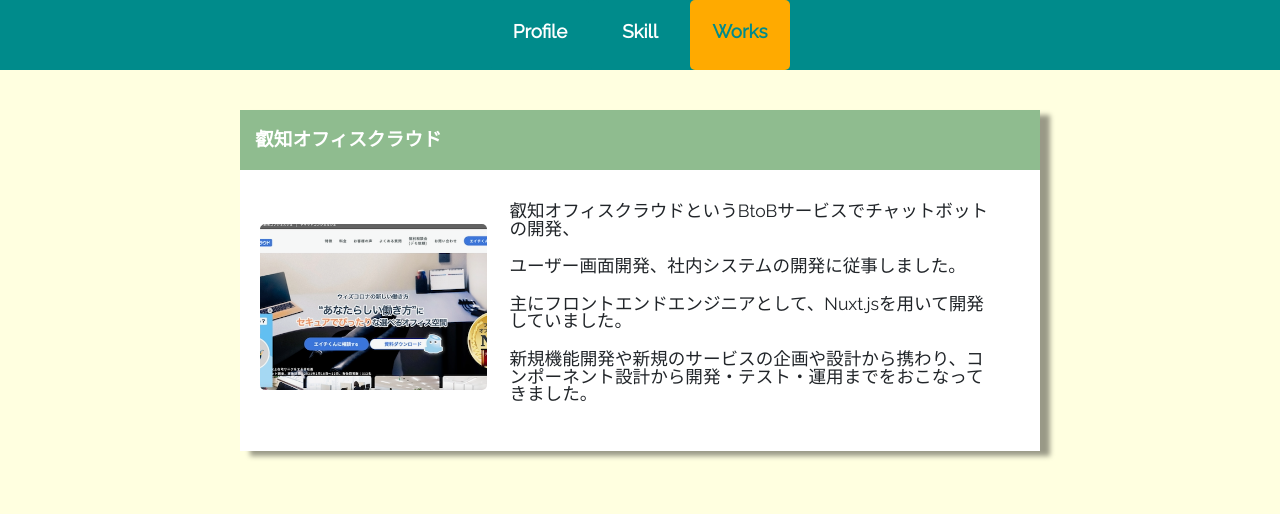
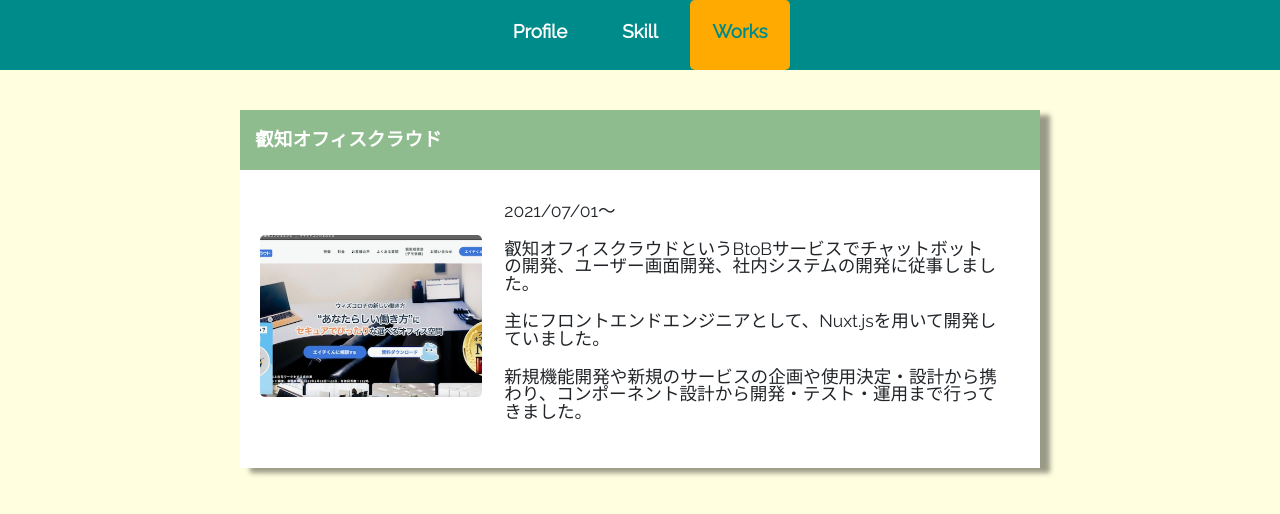
Before and after one commit to sukemaru-injp/next-first, a Next.js app: page /works in a window 1280 px wide. Shown: the top 514 px of the page. Built offline with nearby package versions, Linux system fonts and the light colour scheme.

Commit message:
date追加

```diff
--- a/components/templates/WorkCard.tsx
+++ b/components/templates/WorkCard.tsx
@@ -10,6 +10,8 @@
   content: string[]
   link?: string
   date?: string
+  imageHeight?: string
+  imageWidth?: string
 }
 
 const Content = styled.p`
@@ -34,6 +36,13 @@
 `
 
 const WorkCard: FC<Props> = (props: Props) => {
+  const DateText = () => {
+    if (props?.date) {
+      return <Content>{props.date}〜</Content>
+    } else {
+      return <></>
+    }
+  }
   return (
     <>
       <CardWithHeader
@@ -43,11 +52,12 @@
             <Image
               src={`${props.image}`}
               alt="profile"
-              width={480}
-              height={350}
+              width={props?.imageWidth || 480 }
+              height={props?.imageHeight || 350}
               objectFit="cover" />
           </ImageWrapper>
           <ContentWrapper>
+            <DateText />
             {map(props.content, (v, idx) => {
               return <Content key={`content${idx}`}>{v}</Content>
             })}
--- a/pages/works/index.tsx
+++ b/pages/works/index.tsx
@@ -17,8 +17,8 @@
     title: '叡知オフィスクラウド',
     image: '/img/eichi.png',
     link: 'https://eichiii.com/office/',
-    date: format(new Date(2021, 7, 1), 'yyyy/MM/dd'),
-    content: ['叡知オフィスクラウドというBtoBサービスでチャットボットの開発、', 'ユーザー画面開発、社内システムの開発に従事しました。', '主にフロントエンドエンジニアとして、Nuxt.jsを用いて開発していました。', '新規機能開発や新規のサービスの企画や設計から携わり、コンポーネント設計から開発・テスト・運用までをおこなってきました。']
+    date: format(new Date(2021, 6, 1), 'yyyy/MM/dd'),
+    content: ['叡知オフィスクラウドというBtoBサービスでチャットボットの開発、ユーザー画面開発、社内システムの開発に従事しました。', '主にフロントエンドエンジニアとして、Nuxt.jsを用いて開発していました。', '新規機能開発や新規のサービスの企画や使用決定・設計から携わり、コンポーネント設計から開発・テスト・運用まで行ってきました。']
   }
 ]
 
@@ -41,7 +41,8 @@
             <WorkCard
               title={item.title}
               image={item.image}
-              content={item.content} />
+              content={item.content}
+              date={item?.date || ''} />
           </CardWrapper>
         })}
       </PageWrapper>
```
